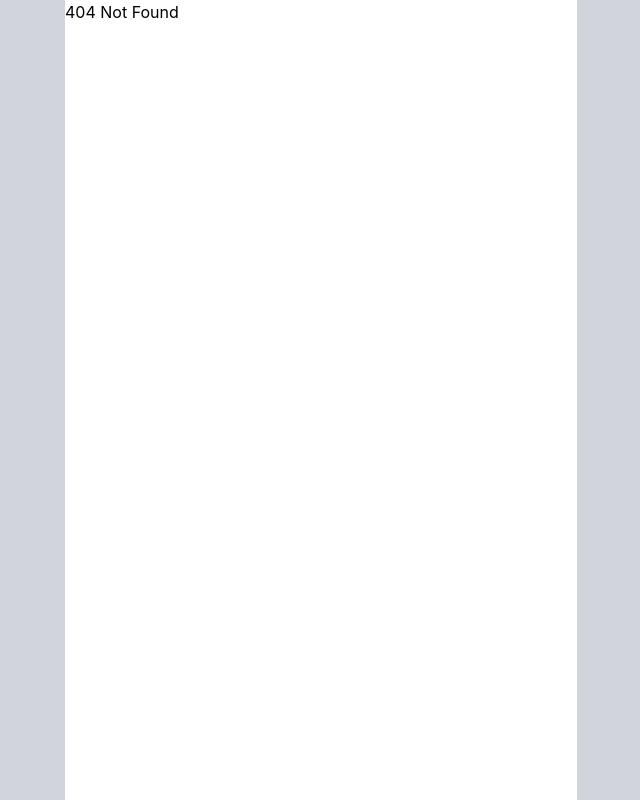
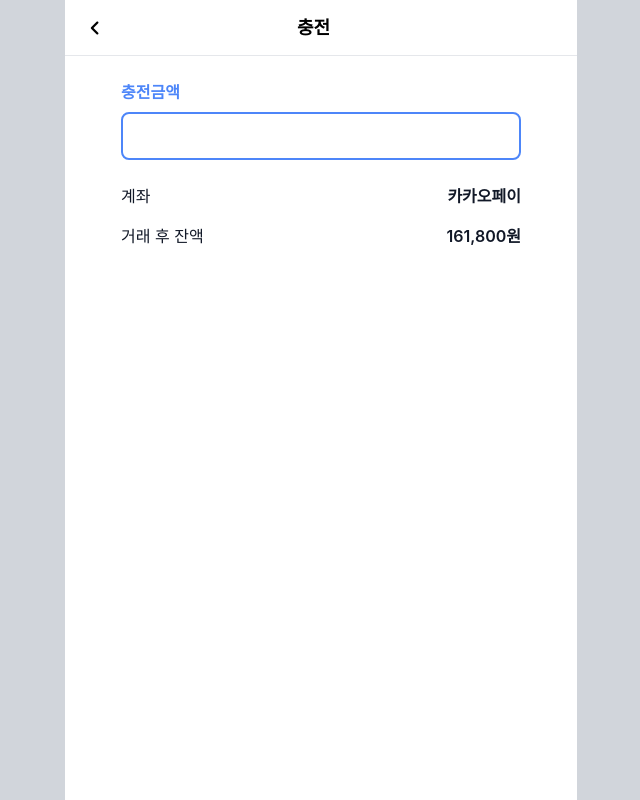
Before and after one commit to wndgur2/ddang, a React (Vite) app: page /popup/mypage/charge in a window 1280 px wide. Before the commit this address had no page. Shown: the whole page, without its empty margins (319-959 px from the left). Built offline with nearby package versions, Linux system fonts and the light colour scheme.

Commit message:
feat: 프로필 수정, 충전 페이지 생성

```diff
--- a/src/App.jsx
+++ b/src/App.jsx
@@ -16,6 +16,7 @@ import SignupPage from './features/user/pages/SignupPage'
 import LoginPage from './features/user/pages/LoginPage'
 import ProductListPage from './features/product/pages/ProductListPage'
 import EditProfilePage from './features/user/pages/EditProfilePage'
+import ChargePage from './features/user/pages/ChargePage'
 
 function App() {
   initFCM()
@@ -39,6 +40,7 @@ function App() {
           <Route path='signup' element={<SignupPage />} />
           <Route path='login' element={<LoginPage />} />
           <Route path='mypage/edit-profile' element={<EditProfilePage />} />
+          <Route path='mypage/charge' element={<ChargePage />} />
         </Route>
         <Route path='*' element={<NotFoundPage />} />
       </Routes>
--- /dev/null
+++ b/src/features/user/components/Charge.jsx
@@ -0,0 +1,32 @@
+import { useState } from 'react'
+
+function Charge() {
+  const [amount, setAmount] = useState('200,000') // 초기값 설정
+
+  // 금액 입력 핸들러
+  const handleChange = e => {
+    const input = e.target.value.replace(/[^0-9]/g, '') // 숫자만 허용
+    const formatted = input.replace(/\B(?=(\d{3})+(?!\d))/g, ',') // 천 단위 콤마 추가
+    setAmount(formatted)
+  }
+
+  return (
+    <div className='flex flex-col space-y-2 w-full max-w-md mx-auto'>
+      <label
+        htmlFor='charge-amount'
+        className='text-ddblue-400 text-base font-bold'
+      >
+        충전금액
+      </label>
+      <input
+        id='charge-amount'
+        type='number'
+        value={amount}
+        onChange={handleChange}
+        className='border-2 border-ddblue-400 rounded-lg px-4 py-2 text-black font-bold text-lg'
+      />
+    </div>
+  )
+}
+
+export default Charge
--- a/src/features/user/components/EditProfileImage.jsx
+++ b/src/features/user/components/EditProfileImage.jsx
@@ -12,19 +12,23 @@ function EditProfileImage({ src, size }) {
         alt='EditProfileImage'
         className='object-cover w-full h-full'
       />
+
       <div
-        className='absoulte left-0 top-0 w-full bg-gray-300 bg-opacity-50 flex justify-center items-center'
-        style={{ height: '25%' }}
+        className='absolute bottom-0 left-0 w-full flex justify-center items-center'
+        style={{
+          height: '25%',
+          backgroundColor: 'rgba(209, 213, 219, 0.5)',
+        }}
       >
-        <MaterialIcon name='edit' />
+        <MaterialIcon name='edit' filled />
       </div>
     </div>
   )
 }
 
 EditProfileImage.propTypes = {
-  src: PropTypes.string,
-  size: PropTypes.number,
+  src: PropTypes.string.isRequired,
+  size: PropTypes.number.isRequired,
 }
 
 export default EditProfileImage
--- /dev/null
+++ b/src/features/user/pages/ChargePage.jsx
@@ -0,0 +1,36 @@
+import { useState } from 'react'
+import usePageName from '../../../hooks/usePageName'
+import Charge from '../components/Charge'
+
+function ChargePage() {
+  usePageName('충전')
+  const [amount, setAmount] = useState('200,000')
+  const afterTransactionBalance = '161,800원'
+  const accountName = '카카오페이'
+
+  const handleChange = e => {
+    const input = e.target.value.replace(/[^0-9]/g, '')
+    const formatted = input.replace(/\B(?=(\d{3})+(?!\d))/g, ',')
+    setAmount(formatted)
+  }
+
+  return (
+    <div className='flex flex-col space-y-6 w-full max-w-md mx-auto p-6 bg-white'>
+      <Charge amount={amount} onChange={handleChange} />
+
+      {/* 계좌 및 잔액 정보 */}
+      <div className='flex flex-col space-y-4 text-base text-gray-900'>
+        <div className='flex justify-between'>
+          <span>계좌</span>
+          <span className='font-semibold'>{accountName}</span>
+        </div>
+        <div className='flex justify-between'>
+          <span>거래 후 잔액</span>
+          <span className='font-semibold'>{afterTransactionBalance}</span>
+        </div>
+      </div>
+    </div>
+  )
+}
+
+export default ChargePage
--- a/src/features/user/pages/EditProfilePage.jsx
+++ b/src/features/user/pages/EditProfilePage.jsx
@@ -1,4 +1,4 @@
-import handstandingMole from '@/assets/images/handstandingMole.png' // 이미지 import
+import handstandingMole from '@/assets/images/handstandingMole.png'
 import EditProfileImage from '../components/EditProfileImage'
 import usePageName from '../../../hooks/usePageName'
 
--- a/src/features/user/pages/MyPage.jsx
+++ b/src/features/user/pages/MyPage.jsx
@@ -31,7 +31,7 @@ function MyPage() {
           </div>
           <div>
             <Link
-              to='charge'
+              to='/popup/mypage/charge'
               className='bg-gray-100 text-gray-950 text-sm px-3 py-2 rounded-full'
               style={{ cursor: 'pointer' }}
             >
```
Also changed, not shown: 1 other file (tests, documents, lock files or other folders).
